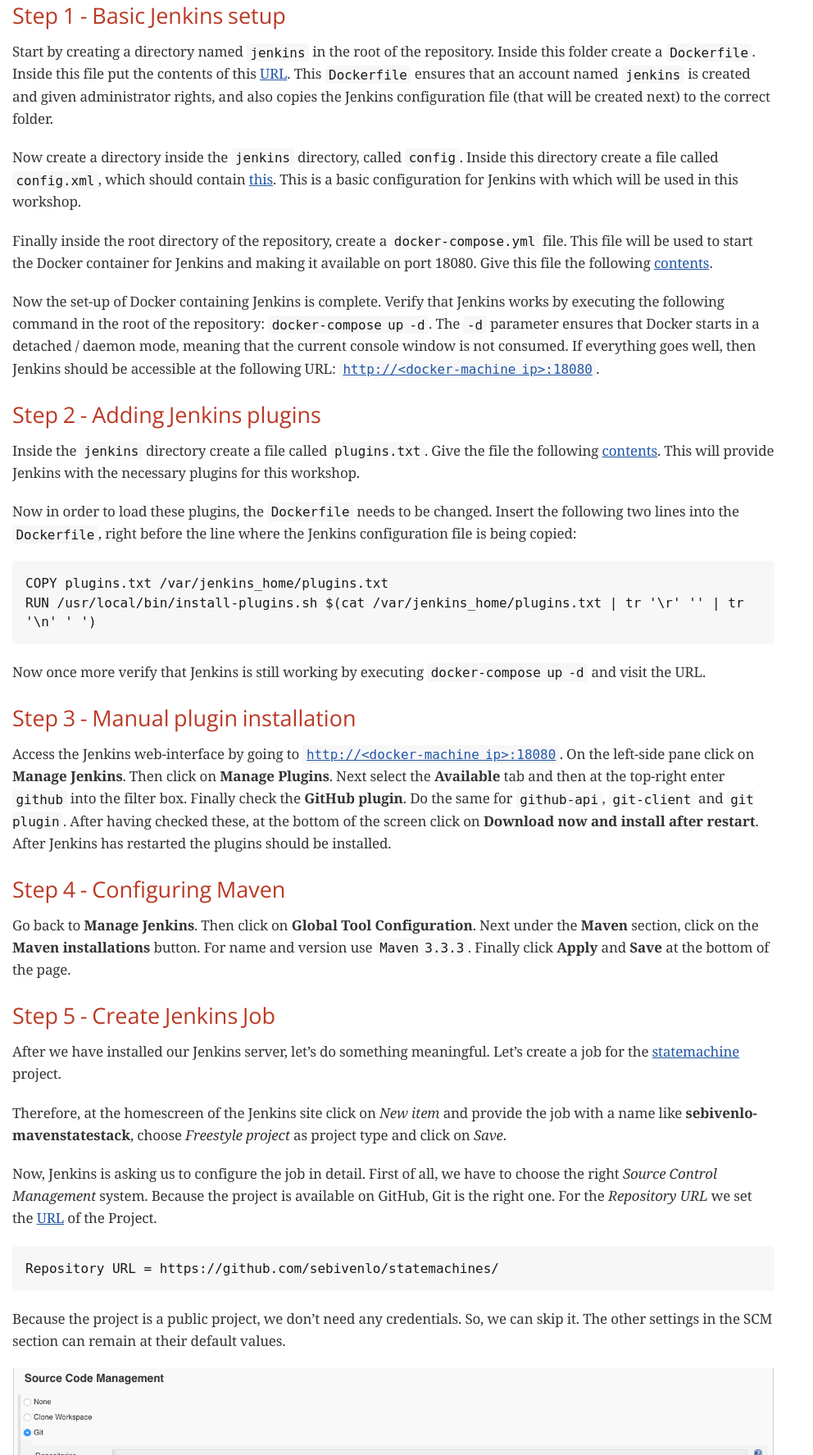
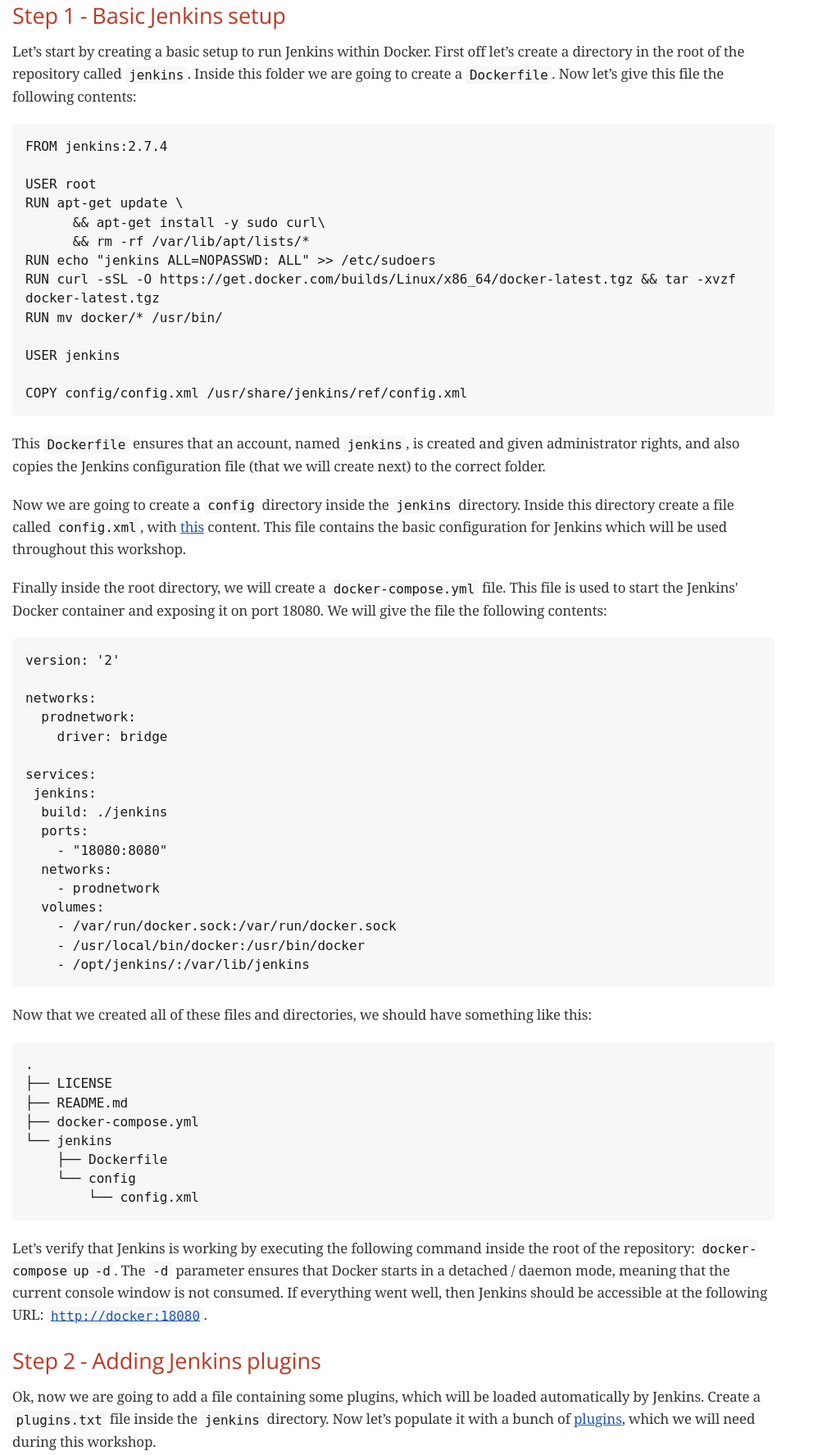
Before and after one commit to sebivenlo/jenkins, a plain HTML site: page index.html in a window 1280 px wide. Shown: the part 1444-3219 px from the top of the page at 82% size, without its empty margins (0-992 px from the left). Drawn offline with nearby package versions, Linux system fonts and the light colour scheme; a web font is replaced by a local one.

Commit message:
Improved step 1 - 4

```diff
--- a/index.html
+++ b/index.html
@@ -621,46 +621,118 @@ git checkout -f step-0</code></pre>
 <div class="sect2">
 <h3 id="_step_1_basic_jenkins_setup">Step 1 - Basic Jenkins setup</h3>
 <div class="paragraph">
-<p>Start by creating a directory named <code>jenkins</code> in the root of the repository. Inside this folder create a <code>Dockerfile</code>. Inside this file put the contents of this <a href="https://raw.githubusercontent.com/sebivenlo/jenkins/f57e42cc4f16d9bb0620b1d22f01df3c9a62954b/jenkins/Dockerfile">URL</a>. This <code>Dockerfile</code> ensures that an account named <code>jenkins</code> is created and given administrator rights, and also copies the Jenkins configuration file (that will be created next) to the correct folder.</p>
+<p>Let&#8217;s start by creating a basic setup to run Jenkins within Docker. First off let&#8217;s create a directory in the root of the repository called <code>jenkins</code>. Inside this folder we are going to create a <code>Dockerfile</code>. Now let&#8217;s give this file the following contents:</p>
+</div>
+<div class="listingblock">
+<div class="content">
+<pre class="CodeRay highlight"><code>FROM jenkins:2.7.4
+
+USER root
+RUN apt-get update \
+      &amp;&amp; apt-get install -y sudo curl\
+      &amp;&amp; rm -rf /var/lib/apt/lists/*
+RUN echo "jenkins ALL=NOPASSWD: ALL" &gt;&gt; /etc/sudoers
+RUN curl -sSL -O https://get.docker.com/builds/Linux/x86_64/docker-latest.tgz &amp;&amp; tar -xvzf docker-latest.tgz
+RUN mv docker/* /usr/bin/
+
+USER jenkins
+
+COPY config/config.xml /usr/share/jenkins/ref/config.xml</code></pre>
+</div>
 </div>
 <div class="paragraph">
-<p>Now create a directory inside the <code>jenkins</code> directory, called <code>config</code>. Inside this directory create a file called <code>config.xml</code>, which should contain <a href="https://raw.githubusercontent.com/sebivenlo/jenkins/f57e42cc4f16d9bb0620b1d22f01df3c9a62954b/jenkins/config/config.xml">this</a>. This is a basic configuration for Jenkins with which will be used in this workshop.</p>
+<p>This <code>Dockerfile</code> ensures that an account, named <code>jenkins</code>, is created and given administrator rights, and also copies the Jenkins configuration file (that we will create next) to the correct folder.</p>
 </div>
 <div class="paragraph">
-<p>Finally inside the root directory of the repository, create a <code>docker-compose.yml</code> file. This file will be used to start the Docker container for Jenkins and making it available on port 18080. Give this file the following <a href="https://raw.githubusercontent.com/sebivenlo/jenkins/f57e42cc4f16d9bb0620b1d22f01df3c9a62954b/docker-compose.yml">contents</a>.</p>
+<p>Now we are going to create a <code>config</code> directory inside the <code>jenkins</code> directory. Inside this directory create a file called <code>config.xml</code>, with  <a href="https://raw.githubusercontent.com/sebivenlo/jenkins/f57e42cc4f16d9bb0620b1d22f01df3c9a62954b/jenkins/config/config.xml">this</a> content. This file contains the basic configuration for Jenkins which will be used throughout this workshop.</p>
 </div>
 <div class="paragraph">
-<p>Now the set-up of Docker containing Jenkins is complete. Verify that Jenkins works by executing the following command in the root of the repository: <code>docker-compose up -d</code>. The <code>-d</code> parameter ensures that Docker starts in a detached / daemon mode, meaning that the current console window is not consumed. If everything goes well, then Jenkins should be accessible at the following URL: <code><a href="http://192.168.99.100:18080">http://&lt;docker-machine ip&gt;:18080</a></code>.</p>
+<p>Finally inside the root directory, we will create a <code>docker-compose.yml</code> file. This file is used to start the Jenkins' Docker container and exposing it on port 18080. We will give the file the following contents:</p>
+</div>
+<div class="listingblock">
+<div class="content">
+<pre class="CodeRay highlight"><code>version: '2'
+
+networks:
+  prodnetwork:
+    driver: bridge
+
+services:
+ jenkins:
+  build: ./jenkins
+  ports:
+    - "18080:8080"
+  networks:
+    - prodnetwork
+  volumes:
+    - /var/run/docker.sock:/var/run/docker.sock
+    - /usr/local/bin/docker:/usr/bin/docker
+    - /opt/jenkins/:/var/lib/jenkins</code></pre>
+</div>
+</div>
+<div class="paragraph">
+<p>Now that we created all of these files and directories, we should have something like this:</p>
+</div>
+<div class="listingblock">
+<div class="content">
+<pre class="CodeRay highlight"><code>.
+├── LICENSE
+├── README.md
+├── docker-compose.yml
+└── jenkins
+    ├── Dockerfile
+    └── config
+        └── config.xml</code></pre>
+</div>
+</div>
+<div class="paragraph">
+<p>Let&#8217;s verify that Jenkins is working by executing the following command inside the root of the repository: <code>docker-compose up -d</code>. The <code>-d</code> parameter ensures that Docker starts in a detached / daemon mode, meaning that the current console window is not consumed. If everything went well, then Jenkins should be accessible at the following URL: <code><a href="http://docker:18080" class="bare">http://docker:18080</a></code>.</p>
 </div>
 </div>
 <div class="sect2">
 <h3 id="_step_2_adding_jenkins_plugins">Step 2 - Adding Jenkins plugins</h3>
 <div class="paragraph">
-<p>Inside the <code>jenkins</code> directory create a file called <code>plugins.txt</code>. Give the file the following <a href="https://raw.githubusercontent.com/sebivenlo/jenkins/ab81d6138fa8ad643d749e8ef7c60fe9ea015485/jenkins/plugins.txt">contents</a>. This will provide Jenkins with the necessary plugins for this workshop.</p>
+<p>Ok, now we are going to add a file containing some plugins, which will be loaded automatically by Jenkins.
+Create a <code>plugins.txt</code> file inside the <code>jenkins</code> directory. Now let&#8217;s populate it with a bunch of <a href="https://raw.githubusercontent.com/sebivenlo/jenkins/ab81d6138fa8ad643d749e8ef7c60fe9ea015485/jenkins/plugins.txt">plugins</a>, which we will need during this workshop.</p>
 </div>
 <div class="paragraph">
-<p>Now in order to load these plugins, the <code>Dockerfile</code> needs to be changed. Insert the following two lines into the <code>Dockerfile</code>, right before the line where the Jenkins configuration file is being copied:</p>
+<p>When we create the Jenkins container, we now also need to ensure that Jenkins knows about the plugins that we just defined. In order to do that, we need to move the plugins file to <code>/usr/local/bin/install-plugins.sh</code>. So let&#8217;s add that to our <code>Dockerfile</code>. Insert the following two lines <strong>before</strong> the last line of our <code>Dockerfile</code>:</p>
 </div>
 <div class="listingblock">
 <div class="content">
 <pre class="CodeRay highlight"><code>COPY plugins.txt /var/jenkins_home/plugins.txt
-RUN /usr/local/bin/install-plugins.sh $(cat /var/jenkins_home/plugins.txt | tr '\r' '' | tr '\n' ' ')</code></pre>
+RUN /usr/local/bin/install-plugins.sh $(cat /var/jenkins_home/plugins.txt | tr -d '\r' | tr '\n' ' ')</code></pre>
 </div>
 </div>
 <div class="paragraph">
-<p>Now once more verify that Jenkins is still working by executing <code>docker-compose up -d</code> and visit the URL.</p>
+<p>Now once more let&#8217;s verify that Jenkins is still working by executing <code>docker-compose up -d</code> and visit the URL.</p>
 </div>
 </div>
 <div class="sect2">
 <h3 id="_step_3_manual_plugin_installation">Step 3 - Manual plugin installation</h3>
 <div class="paragraph">
-<p>Access the Jenkins web-interface by going to <code><a href="http://192.168.99.100:18080">http://&lt;docker-machine ip&gt;:18080</a></code>. On the left-side pane click on <strong>Manage Jenkins</strong>. Then click on <strong>Manage Plugins</strong>. Next select the <strong>Available</strong> tab and then at the top-right enter <code>github</code> into the filter box. Finally check the <strong>GitHub plugin</strong>. Do the same for <code>github-api</code>, <code>git-client</code> and <code>git plugin</code>. After having checked these, at the bottom of the screen click on <strong>Download now and install after restart</strong>. After Jenkins has restarted the plugins should be installed.</p>
+<p>In this step we are going to use Jenkins' web interface to manually add some plugins.</p>
+</div>
+<div class="paragraph">
+<p>So let&#8217;s start by accessing the Jenkins web-interface by going to <code><a href="http://docker:18080" class="bare">http://docker:18080</a></code>. On the left-side pane click on <strong>Manage Jenkins</strong>. Then click on <strong>Manage Plugins</strong>.</p>
+</div>
+<div class="paragraph">
+<p>Navigate to the <strong>Available</strong> tab and at the top-right enter <code>github</code> into the filter box. Finally check the <strong>GitHub plugin</strong>. Do the same for <code>github-api</code>, <code>git-client</code> and <code>git plugin</code>.</p>
+</div>
+<div class="paragraph">
+<p>After having checked these, at the bottom of the screen click on <strong>Download now and install after restart</strong>. After Jenkins has restarted the plugins should be installed.</p>
 </div>
 </div>
 <div class="sect2">
 <h3 id="_step_4_configuring_maven">Step 4 - Configuring Maven</h3>
 <div class="paragraph">
-<p>Go back to <strong>Manage Jenkins</strong>. Then click on <strong>Global Tool Configuration</strong>. Next under the <strong>Maven</strong> section, click on the <strong>Maven installations</strong> button. For name and version use <code>Maven 3.3.3</code>. Finally click <strong>Apply</strong> and <strong>Save</strong> at the bottom of the page.</p>
+<p>Let&#8217;s now configure Maven, so that we can use it for dependency management for our applications that we want to build and deploy.</p>
+</div>
+<div class="paragraph">
+<p>Go back to <strong>Manage Jenkins</strong> and click on <strong>Global Tool Configuration</strong>. Next under the <strong>Maven</strong> section, click on the <strong>Maven installations</strong> button. For name and version just use <code>Maven 3.3.3</code>. Finally click <strong>Apply</strong> and <strong>Save</strong> at the bottom of the page.</p>
+</div>
+<div class="paragraph">
+<p>Maven should now be configured and ready for use!</p>
 </div>
 </div>
 <div class="sect2">
@@ -881,7 +953,7 @@ It would be nice if e.g. a Widfly service will be added.</p>
 <div id="footer">
 <div id="footer-text">
 Version 1.0<br>
-Last updated 2016-11-21 18:00:06 CET
+Last updated 2016-11-22 09:03:18 W. Europe Standard Time
 </div>
 </div>
 </body>
```
Also changed, not shown: 4 other files.
